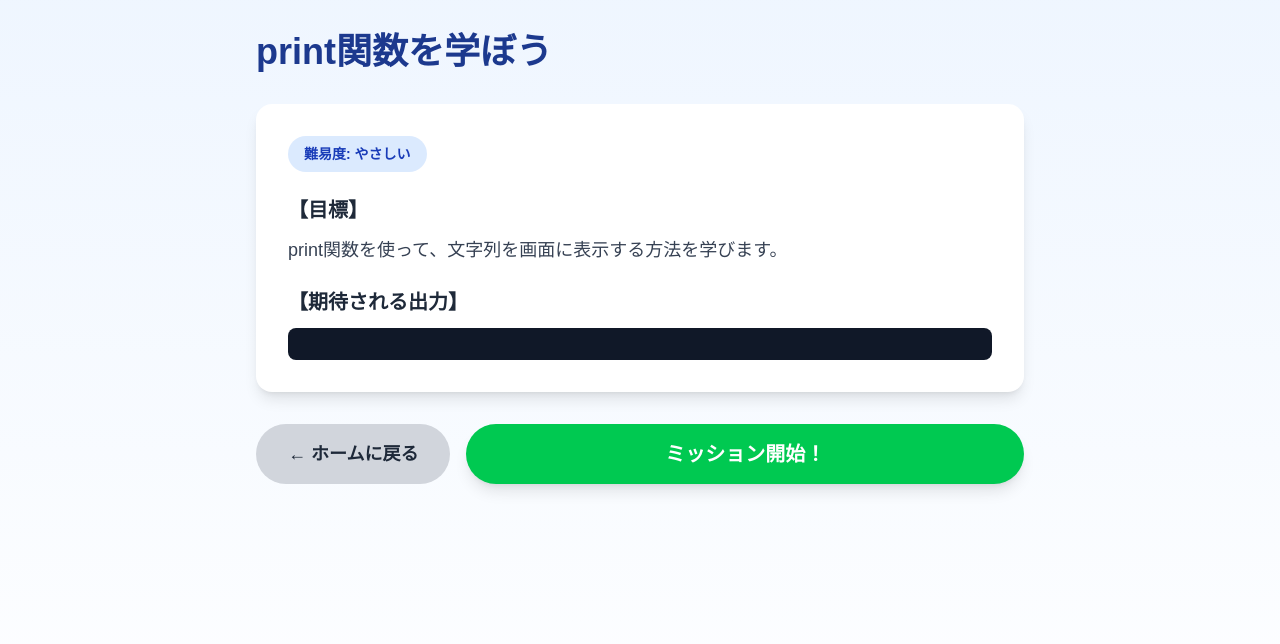
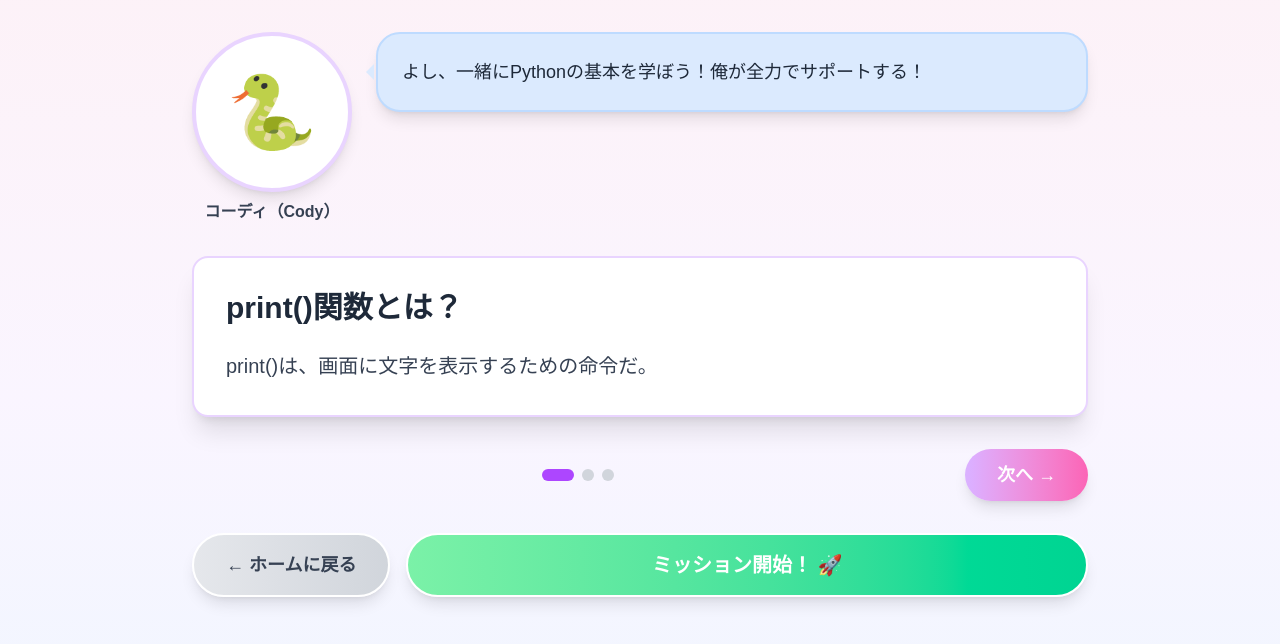
Before and after one commit to plusone03120717-maker/codeblock, a Next.js app: page /lesson/1 in a window 1280 px wide. Shown: the top 644 px of the page. Built offline with nearby package versions, Linux system fonts and the light colour scheme.

Commit message:
feat: チュートリアル画面に前へボタンを追加

```diff
--- a/src/app/lesson/[id]/page.tsx
+++ b/src/app/lesson/[id]/page.tsx
@@ -1,128 +1,142 @@
-"use client";
+'use client'
 
-import { useState, useEffect } from "react";
-import Link from "next/link";
-import { useRouter } from "next/navigation";
-import { lessons } from "@/data/lessons";
+import { useState } from 'react'
+import { useParams, useRouter } from 'next/navigation'
+import { lessons } from '@/data/lessons'
+import { getTutorial } from '@/data/tutorials'
 
-type LessonPageProps = {
-  params: Promise<{
-    id: string;
-  }>;
-};
+export default function LessonDetailPage() {
+  const params = useParams()
+  const router = useRouter()
+  const lessonId = Number(params.id)
 
-export default function LessonPage({ params }: LessonPageProps) {
-  const router = useRouter();
-  const [lessonId, setLessonId] = useState<number | null>(null);
+  const lesson = lessons.find(l => l.id === lessonId)
+  const tutorial = getTutorial(lessonId)
+  const [currentSlide, setCurrentSlide] = useState(0)
 
-  useEffect(() => {
-    params.then((p) => {
-      const id = parseInt(p.id, 10);
-      if (!isNaN(id)) {
-        setLessonId(id);
-      }
-    });
-  }, [params]);
-
-  const lesson = lessonId ? lessons.find((l) => l.id === lessonId) : undefined;
-
-  if (!lessonId) {
+  if (!lesson || !tutorial) {
     return (
-      <div className="flex min-h-screen items-center justify-center bg-gradient-to-b from-blue-50 to-white">
-        <div className="text-blue-800">読み込み中...</div>
-      </div>
-    );
-  }
-
-  if (!lesson) {
-    return (
-      <div className="min-h-screen bg-gradient-to-b from-blue-50 to-white p-8">
-        <div className="max-w-3xl mx-auto">
-          <h1 className="text-2xl font-bold text-blue-900 mb-4">
-            レッスンが見つかりません
-          </h1>
-          <p className="text-gray-700 mb-6">
-            指定されたレッスンは存在しないようです。ホーム画面に戻って、もう一度レッスンを選びましょう。
-          </p>
+      <div className="min-h-screen bg-gradient-to-b from-pink-50 via-purple-50 to-blue-50 p-8">
+        <div className="max-w-4xl mx-auto">
+          <div className="bg-red-100 border-2 border-red-500 rounded-2xl p-8">
+            <h2 className="text-2xl font-bold text-red-800 mb-4">エラー</h2>
+            <p className="text-red-700 mb-4">レッスンまたはチュートリアルが見つかりません</p>
             <button
-            onClick={() => router.push("/")}
-            className="bg-gray-300 hover:bg-gray-400 text-gray-800 px-8 py-4 rounded-full font-bold text-lg"
+              onClick={() => router.push('/')}
+              className="bg-gray-300 hover:bg-gray-400 text-gray-800 px-6 py-3 rounded-full font-bold"
             >
               ← ホームに戻る
             </button>
           </div>
         </div>
-    );
+      </div>
+    )
   }
 
-  const getDifficultyText = (difficulty: string) => {
-    switch (difficulty) {
-      case "easy":
-        return "やさしい";
-      case "medium":
-        return "ふつう";
-      case "hard":
-        return "むずかしい";
-      default:
-        return difficulty;
-    }
-  };
-
-  // レッスンの期待される出力を取得（最初のミッションの期待される出力を使用）
-  const expectedOutput = lesson.missions && lesson.missions.length > 0
-    ? lesson.missions[0].expectedOutput
-    : "";
+  const slide = tutorial.slides[currentSlide]
+  const isLastSlide = currentSlide === tutorial.slides.length - 1
 
   return (
-    <div className="min-h-screen bg-gradient-to-b from-blue-50 to-white p-8">
-      <div className="max-w-3xl mx-auto">
-        {/* レッスンタイトル */}
-        <h1 className="text-4xl font-bold text-blue-900 mb-8">
-          {lesson.title}
-        </h1>
+    <div className="min-h-screen bg-gradient-to-b from-pink-50 via-purple-50 to-blue-50 p-8">
+      <div className="max-w-4xl mx-auto">
 
-        {/* レッスン情報カード */}
-        <div className="bg-white rounded-2xl shadow-lg p-8 mb-8">
-          <div className="mb-6">
-            <span className="inline-block bg-blue-100 text-blue-800 px-4 py-2 rounded-full text-sm font-semibold">
-              難易度: {getDifficultyText(lesson.difficulty)}
-            </span>
+        {/* キャラクターとメッセージ */}
+        <div className="flex flex-col md:flex-row gap-6 mb-8">
+
+          {/* キャラクター画像 */}
+          <div className="flex-shrink-0">
+            <div className="w-32 h-32 md:w-40 md:h-40 bg-white rounded-full flex items-center justify-center shadow-lg border-4 border-purple-200">
+              <span className="text-7xl">{tutorial.characterEmoji}</span>
+            </div>
+            <p className="text-center mt-2 font-bold text-gray-700">
+              {tutorial.characterName}
+            </p>
           </div>
 
-          <div className="mb-6">
-            <h2 className="text-xl font-bold text-gray-800 mb-3">【目標】</h2>
-            <p className="text-gray-700 text-lg">{lesson.description}</p>
+          {/* 吹き出し */}
+          <div className="flex-1 relative">
+            <div className="bg-blue-100 rounded-3xl p-6 shadow-lg border-2 border-blue-200 relative">
+              <div className="absolute left-0 top-1/2 transform -translate-x-3 -translate-y-1/2 hidden md:block">
+                <div className="w-0 h-0 border-t-8 border-t-transparent border-r-8 border-r-blue-100 border-b-8 border-b-transparent"></div>
               </div>
 
-          <div>
-            <h2 className="text-xl font-bold text-gray-800 mb-3">
-              【期待される出力】
-            </h2>
-            <div className="bg-gray-900 rounded-lg p-4">
-              <pre className="text-green-400 font-mono whitespace-pre-wrap">
-                {expectedOutput}
-              </pre>
+              <p className="text-lg text-gray-800">
+                {slide.characterMessage}
+              </p>
             </div>
           </div>
+        </div>
+
+        {/* スライド内容 */}
+        <div className="bg-white rounded-2xl shadow-xl p-8 mb-8 border-2 border-purple-200">
+          <h2 className="text-3xl font-bold text-gray-800 mb-6">
+            {slide.title}
+          </h2>
+          <p className="text-xl text-gray-700 leading-relaxed">
+            {slide.content}
+          </p>
+        </div>
+
+        {/* スライドインジケーターとナビゲーション */}
+        <div className="flex items-center justify-between mb-8">
+          {/* 前へボタン */}
+          {currentSlide > 0 && (
+            <button
+              onClick={() => setCurrentSlide(currentSlide - 1)}
+              className="bg-gradient-to-r from-gray-300 to-gray-400 hover:from-gray-400 hover:to-gray-500 text-gray-700 px-8 py-3 rounded-full font-bold shadow-lg hover:shadow-xl transition-all text-lg"
+            >
+              ← 前へ
+            </button>
+          )}
+
+          {/* 空のスペーサー（前へボタンがない時） */}
+          {currentSlide === 0 && <div></div>}
+
+          {/* スライドインジケーター */}
+          <div className="flex gap-2">
+            {tutorial.slides.map((_, index) => (
+              <div
+                key={index}
+                className={`h-3 rounded-full transition-all ${
+                  index === currentSlide
+                    ? 'w-8 bg-purple-500'
+                    : 'w-3 bg-gray-300'
+                }`}
+              />
+            ))}
+          </div>
+
+          {/* 次へボタン */}
+          {!isLastSlide && (
+            <button
+              onClick={() => setCurrentSlide(currentSlide + 1)}
+              className="bg-gradient-to-r from-purple-300 to-pink-400 hover:from-purple-400 hover:to-pink-500 text-white px-8 py-3 rounded-full font-bold shadow-lg hover:shadow-xl transition-all text-lg"
+            >
+              次へ →
+            </button>
+          )}
+
+          {/* 空のスペーサー（次へボタンがない時） */}
+          {isLastSlide && <div></div>}
         </div>
 
         {/* ボタンエリア */}
         <div className="flex gap-4">
           <button
-            onClick={() => router.push("/")}
-            className="bg-gray-300 hover:bg-gray-400 text-gray-800 px-8 py-4 rounded-full font-bold text-lg transition active:scale-95"
+            onClick={() => router.push('/')}
+            className="bg-gradient-to-r from-gray-200 to-gray-300 hover:from-gray-300 hover:to-gray-400 text-gray-700 px-8 py-4 rounded-full font-bold text-lg shadow-lg hover:shadow-xl transition-all border-2 border-white"
           >
             ← ホームに戻る
           </button>
 
-          <Link
-            href={`/lesson/${lessonId}/tutorial`}
-            className="flex-1 bg-green-500 hover:bg-green-600 text-white px-8 py-4 rounded-full font-bold text-xl shadow-lg transition active:scale-95 text-center block"
+          <button
+            onClick={() => router.push(`/lesson/${lessonId}/editor`)}
+            className="flex-1 bg-gradient-to-r from-green-300 to-emerald-400 hover:from-green-400 hover:to-emerald-500 text-white px-12 py-4 rounded-full font-bold text-xl shadow-lg hover:shadow-xl transition-all border-2 border-white"
           >
-            ミッション開始！
-          </Link>
+            ミッション開始！ 🚀
+          </button>
         </div>
       </div>
     </div>
-  );
+  )
 }
```
Lines whose indentation alone changed are shown as unchanged.
